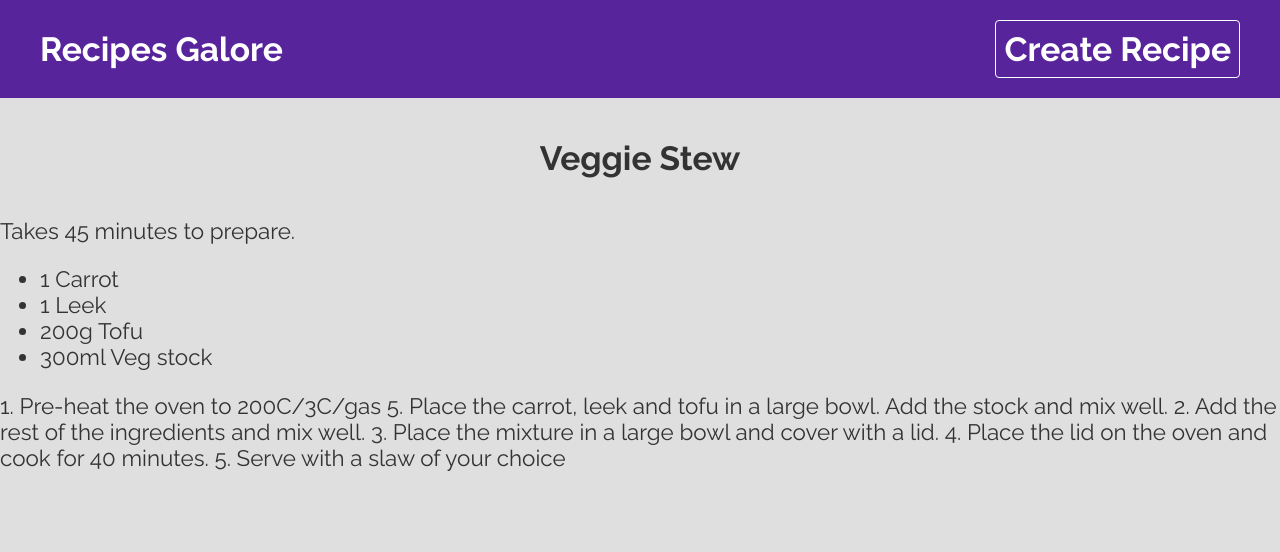
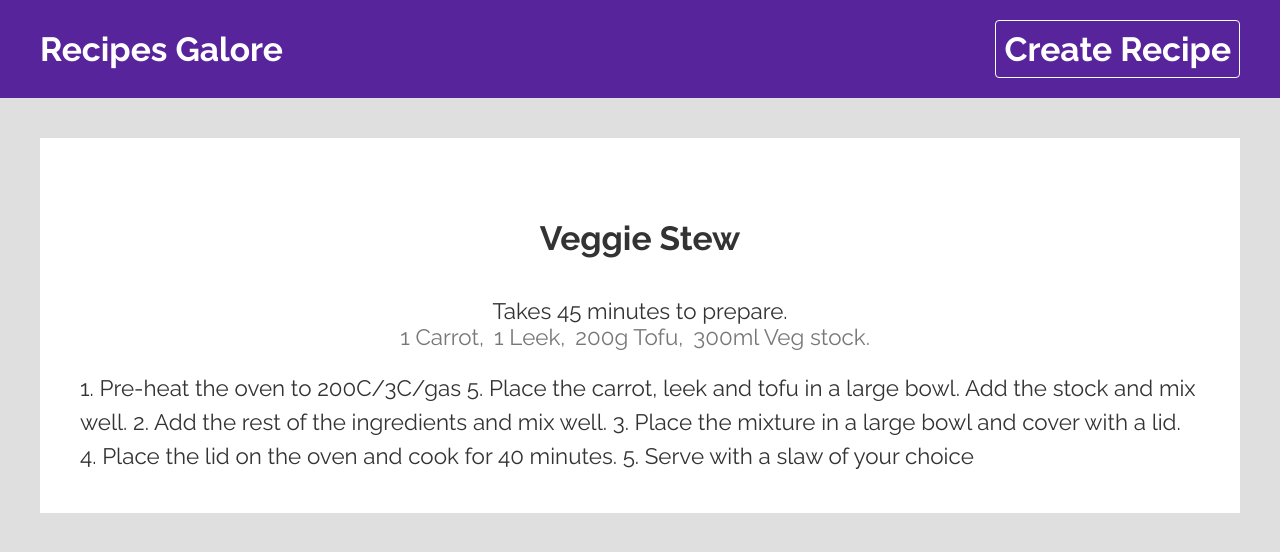
Before and after one commit to Filip-Sazdov/recipe-app, a React (Create React App) app: page /recipes/1 in a window 1280 px wide. Shown: the top 552 px of the page. Built offline with nearby package versions, Linux system fonts and the light colour scheme; data requests are answered from the project's data file.

Commit message:
add styling

```diff
--- a/src/pages/recipe/Recipe.css
+++ b/src/pages/recipe/Recipe.css
@@ -0,0 +1,34 @@
+.recipe {
+  max-width: 1200px;
+  margin: 40px auto;
+  text-align: center;
+  background: #fff;
+  padding: 40px;
+  box-sizing: border-box;
+}
+
+.recipe ul {
+  display: flex;
+  padding: 0;
+  justify-content: center;
+  margin-top: 0;
+}
+
+.recipe li {
+  list-style-type: none;
+  margin-right: 10px;
+  color: #777;
+}
+
+.recipe li::after {
+  content: ",";
+}
+
+.recipe li:last-child::after {
+  content: ".";
+}
+
+.method {
+  text-align: left;
+  line-height: 1.5em;
+}
```
